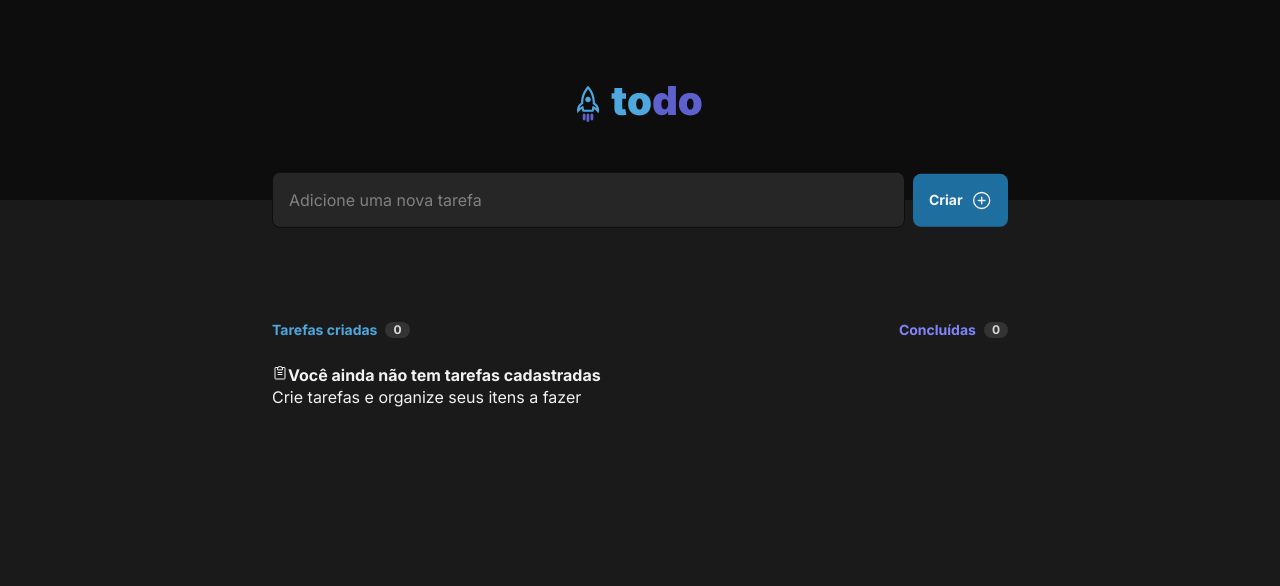
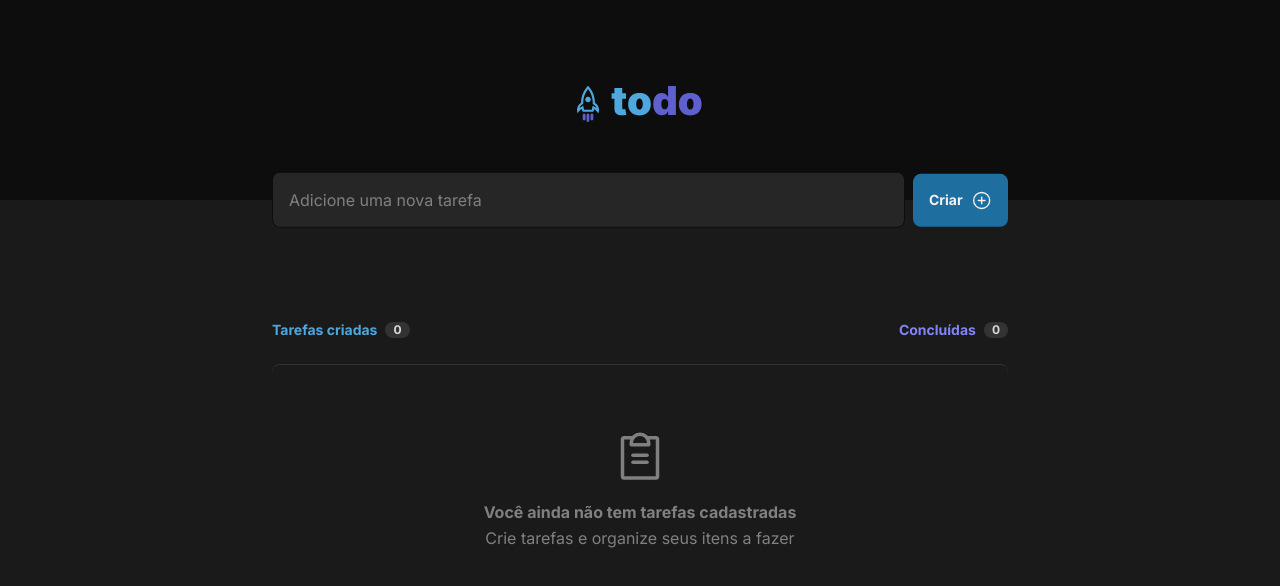
Before and after one commit to dsg1407/desafio01-conceitos-react, a React (Vite) app: page / in a window 1280 px wide. Shown: the top 586 px of the page. Built offline with nearby package versions, Linux system fonts and the light colour scheme.

Commit message:
Created EmptyTasksList component

```diff
--- a/src/App.tsx
+++ b/src/App.tsx
@@ -1,10 +1,9 @@
-import { ClipboardText } from "phosphor-react"
-
 import { Header } from "./components/Header"
 import { NewTaskForm } from "./components/NewTaskForm"
 
 import "./styles/global.css"
 import styles from "./App.module.css"
+import { EmptyTasksList } from "./components/EmptyTasksList"
 
 export function App() {
   return (
@@ -23,12 +22,8 @@ export function App() {
               <span>0</span>
             </div>
           </section>
-          <section className="tasks-list-section">
-            <div>
-              <ClipboardText />
-              <strong>Você ainda não tem tarefas cadastradas</strong>
-              <p>Crie tarefas e organize seus itens a fazer</p>
-            </div>
+          <section>
+            <EmptyTasksList />
           </section>
         </section>
       </main>
--- /dev/null
+++ b/src/components/EmptyTasksList.module.css
@@ -0,0 +1,22 @@
+.wrapper {
+  display: flex;
+  flex-direction: column;
+  align-items: center;
+  justify-content: center;
+  gap: 1rem;
+
+  padding: 4rem 1.5rem;
+
+  border-top: 1px solid var(--gray-400);
+  border-radius: 8px;
+
+  color: var(--gray-300);
+}
+
+.wrapper div {
+  text-align: center;
+}
+
+.wrapper div p {
+  margin-top: 0.25rem;
+}
--- /dev/null
+++ b/src/components/EmptyTasksList.tsx
@@ -0,0 +1,15 @@
+import { ClipboardText } from "phosphor-react"
+
+import styles from "./EmptyTasksList.module.css"
+
+export function EmptyTasksList() {
+  return (
+    <div className={styles.wrapper}>
+      <ClipboardText size={56} />
+      <div>
+        <strong>Você ainda não tem tarefas cadastradas</strong>
+        <p>Crie tarefas e organize seus itens a fazer</p>
+      </div>
+    </div>
+  )
+}
```
